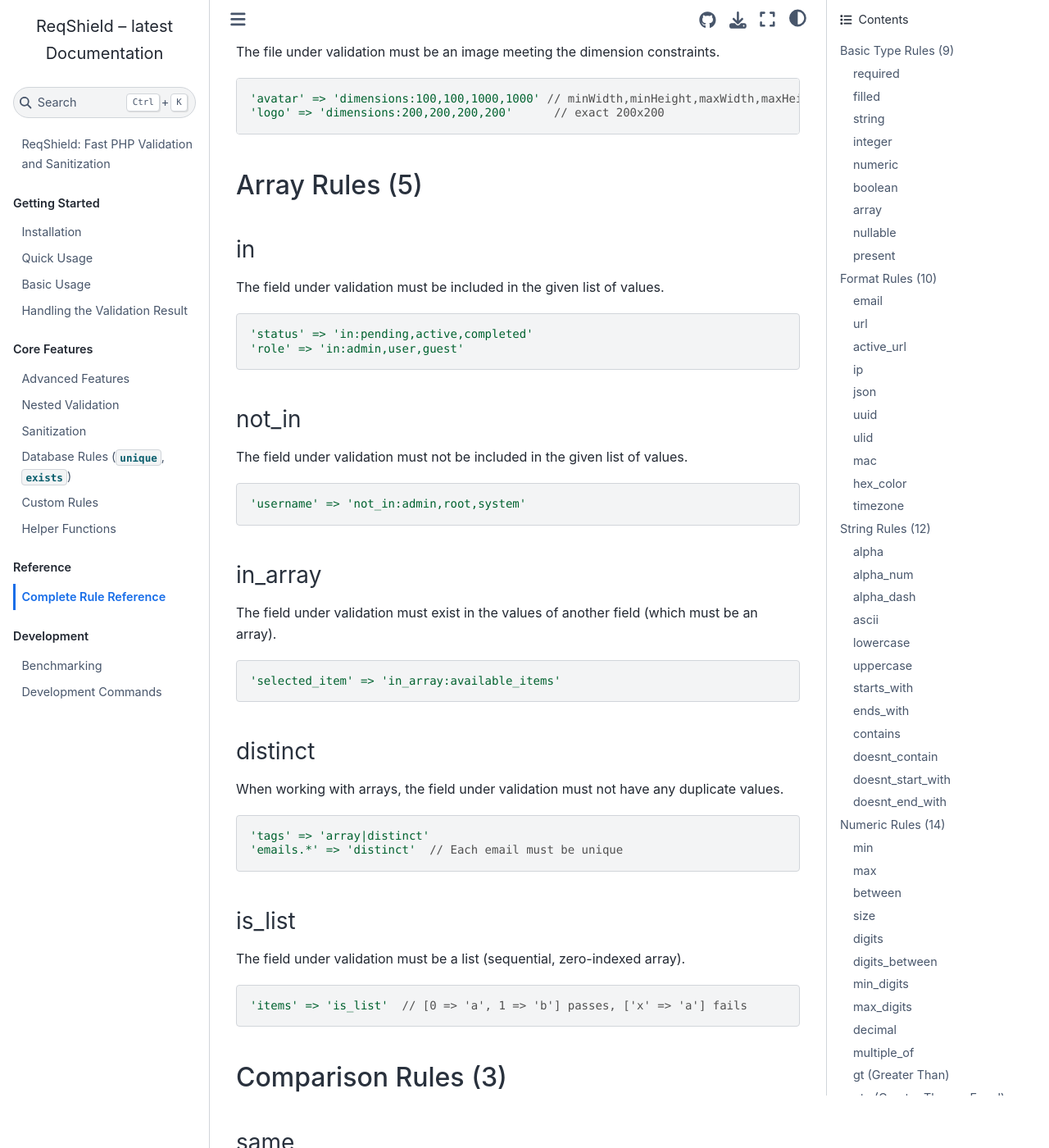
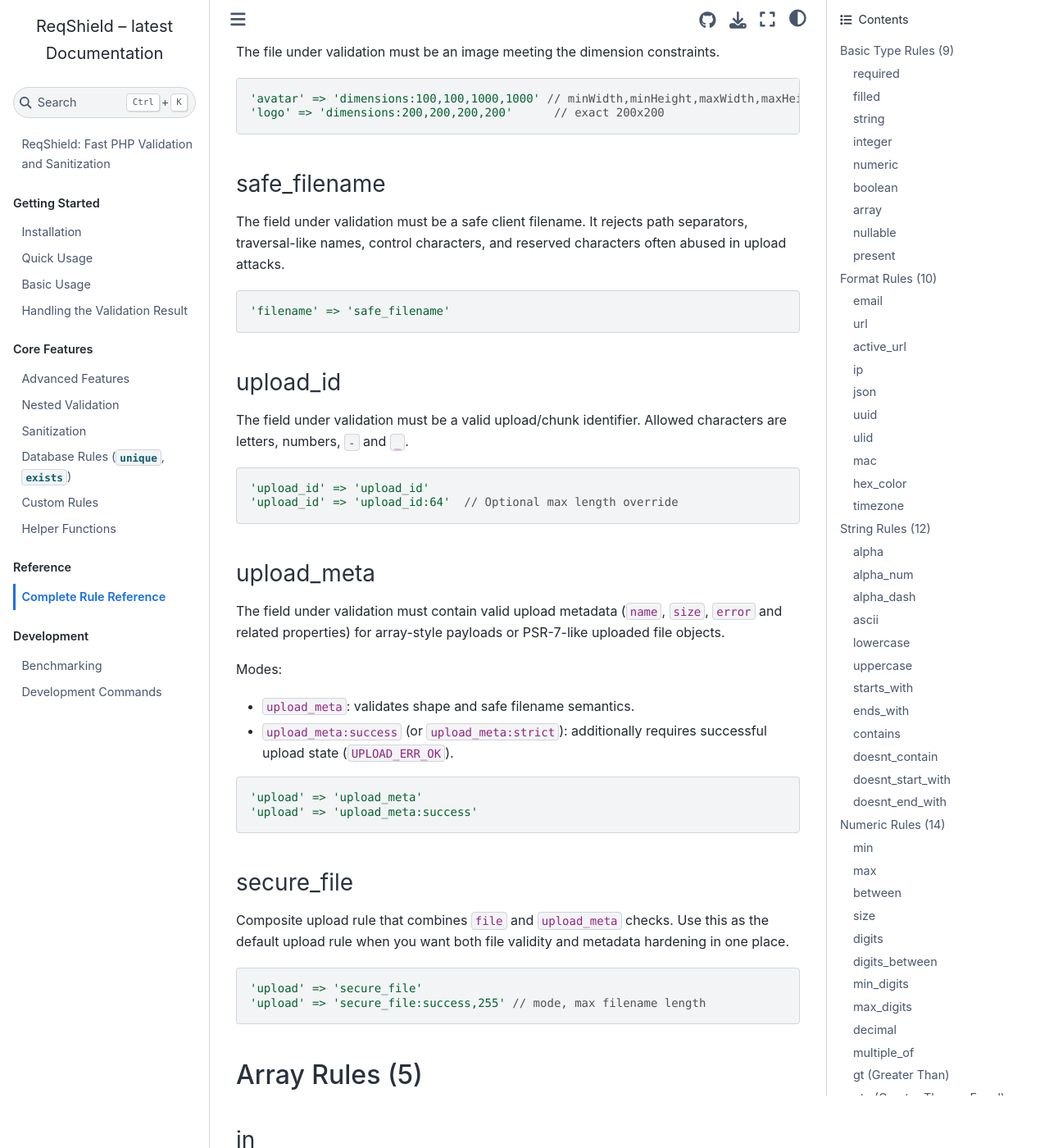
Before and after one commit to infocyph/ReqShield, a Sphinx documentation site: the page built from docs/rule-reference.rst, in a window 1280 px wide and 1400 px high, scrolled down 18227 px. Shown: the whole window at 82% size. Built offline with Sphinx 7.4.7 and the Sphinx Book theme 1.1.4, drawn with Linux system fonts in a browser that asks for light colours; some of the changed text lies outside the part shown.

Commit message:
docs update

```diff
--- a/docs/rule-reference.rst
+++ b/docs/rule-reference.rst
@@ -751,6 +751,54 @@
 
     'avatar' => 'dimensions:100,100,1000,1000' // minWidth,minHeight,maxWidth,maxHeight
     'logo' => 'dimensions:200,200,200,200'      // exact 200x200
+
+safe_filename
+~~~~~~~~~~~~~
+The field under validation must be a safe client filename.
+It rejects path separators, traversal-like names, control characters, and reserved
+characters often abused in upload attacks.
+
+.. code-block:: php
+
+    'filename' => 'safe_filename'
+
+upload_id
+~~~~~~~~~
+The field under validation must be a valid upload/chunk identifier.
+Allowed characters are letters, numbers, ``-`` and ``_``.
+
+.. code-block:: php
+
+    'upload_id' => 'upload_id'
+    'upload_id' => 'upload_id:64'  // Optional max length override
+
+upload_meta
+~~~~~~~~~~~
+The field under validation must contain valid upload metadata
+(``name``, ``size``, ``error`` and related properties) for array-style payloads
+or PSR-7-like uploaded file objects.
+
+Modes:
+
+* ``upload_meta``: validates shape and safe filename semantics.
+* ``upload_meta:success`` (or ``upload_meta:strict``): additionally requires
+  successful upload state (``UPLOAD_ERR_OK``).
+
+.. code-block:: php
+
+    'upload' => 'upload_meta'
+    'upload' => 'upload_meta:success'
+
+secure_file
+~~~~~~~~~~~
+Composite upload rule that combines ``file`` and ``upload_meta`` checks.
+Use this as the default upload rule when you want both file validity and
+metadata hardening in one place.
+
+.. code-block:: php
+
+    'upload' => 'secure_file'
+    'upload' => 'secure_file:success,255' // mode, max filename length
 
 Array Rules (5)
 ---------------
```
Also changed, not shown: other parts of docs/rule-reference.rst (+3 -3 lines), README.md (+20 -4 lines).
